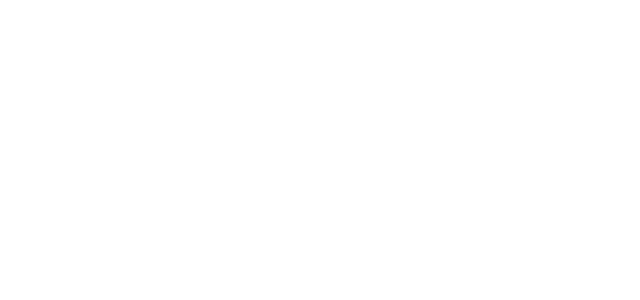
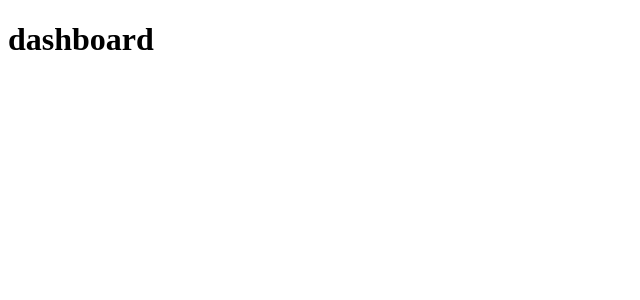
Before and after one commit to emalisuranga/testGoogleAuth, a Nuxt app: page /dashboard in a window 1280 px wide. Before the commit this address had no page. Shown: the top 300 px of the page, without its empty margins (0-640 px from the left). Built offline with nearby package versions, Linux system fonts and the light colour scheme.

Commit message:
add dashboard

```diff
--- /dev/null
+++ b/pages/dashboard/index.vue
@@ -0,0 +1,18 @@
+<script setup>
+//   import { Authenticator } from "@aws-amplify/ui-vue";
+//   import "@aws-amplify/ui-vue/styles.css";
+
+//   import { Amplify } from 'aws-amplify';
+//   import config from './amplifyconfiguration.json';
+//   Amplify.configure(config);
+</script>
+
+<template>
+  <!-- <authenticator>
+    <template v-slot="{ user, signOut }">
+      <h1>Hello {{ user.username }}!</h1>
+      <button @click="signOut">Sign Out</button>
+    </template>
+  </authenticator> -->
+  <h1>dashboard</h1>
+</template>
```
